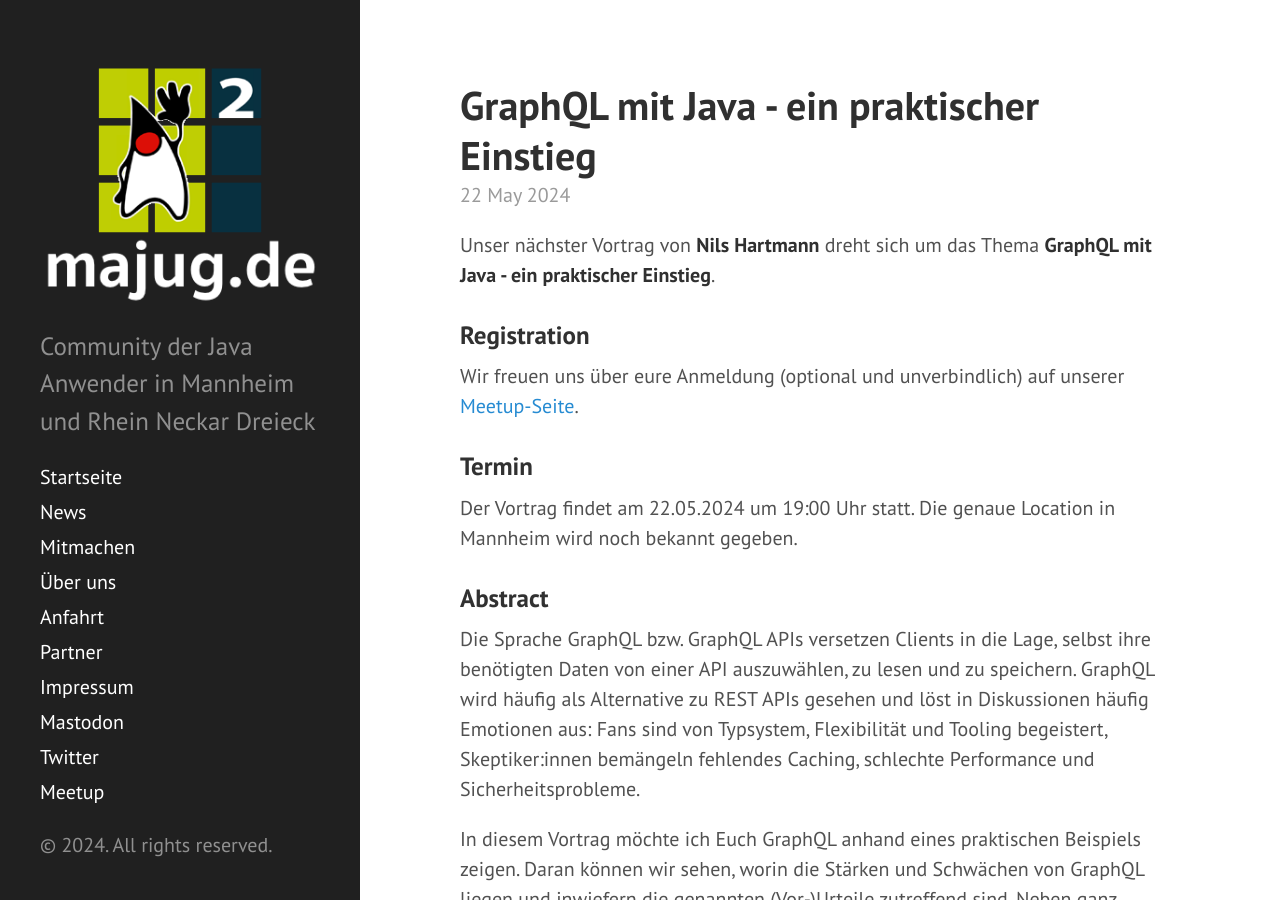
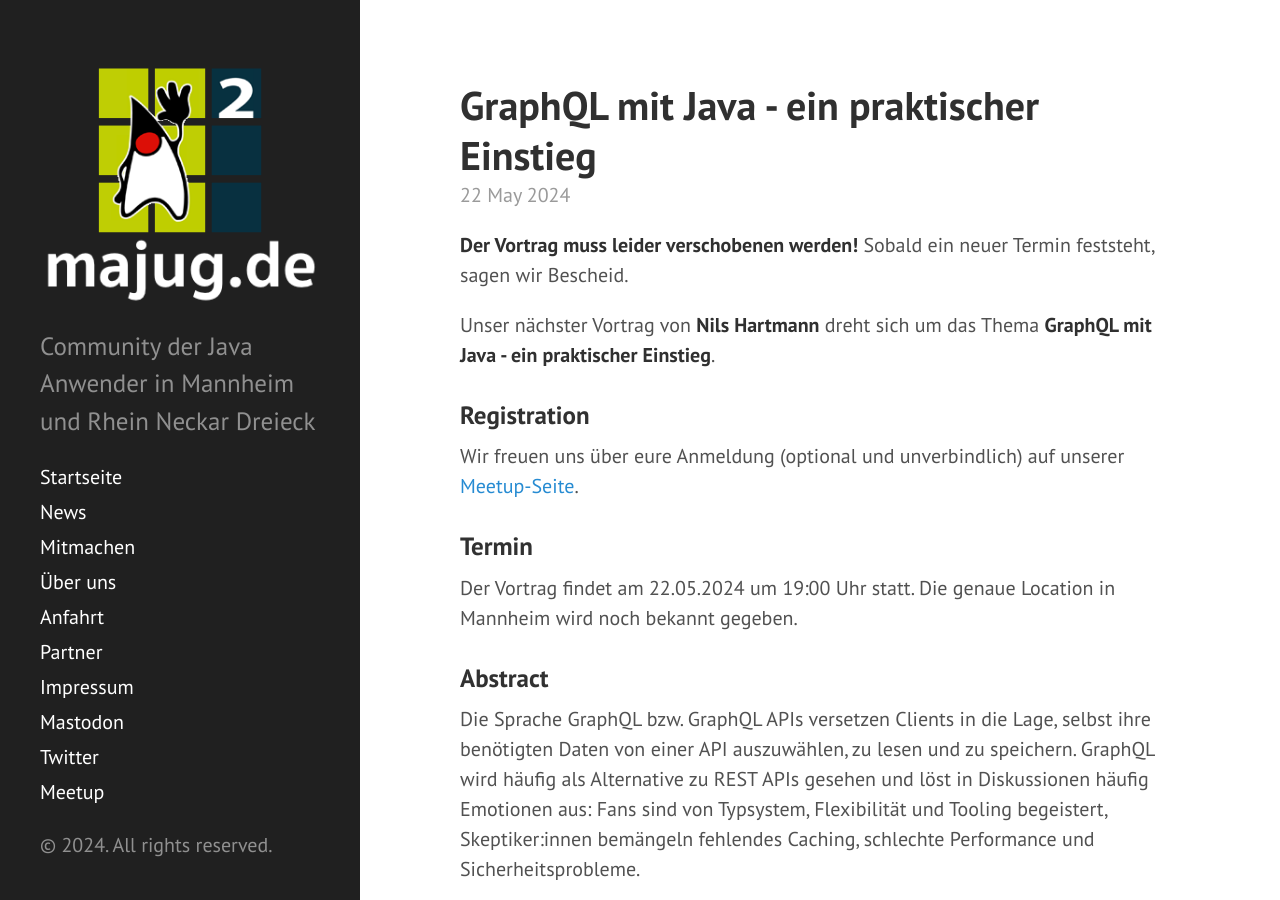
Before and after one commit to majug/majug.github.io, a Jekyll site: the page built from _posts/2024-05-22-GraphQL-mit-Java.md, in a window 1280 px wide and 900 px high. Built offline with Jekyll 4.4.1, drawn with Linux system fonts in a browser that asks for light colours.

Commit message:
Update 2024-05-22-GraphQL-mit-Java.md
Talk postponed

```diff
--- a/_posts/2024-05-22-GraphQL-mit-Java.md
+++ b/_posts/2024-05-22-GraphQL-mit-Java.md
@@ -5,6 +5,8 @@ speaker: "Nils Hartmann"
 location: "68169 Mannheim (Details tbd)"
 state: startpage
 ---
+
+**Der Vortrag muss leider verschobenen werden!** Sobald ein neuer Termin feststeht, sagen wir Bescheid.
 
 Unser nächster Vortrag von **Nils Hartmann** dreht sich um das Thema **GraphQL mit Java - ein praktischer Einstieg**.
 
```
